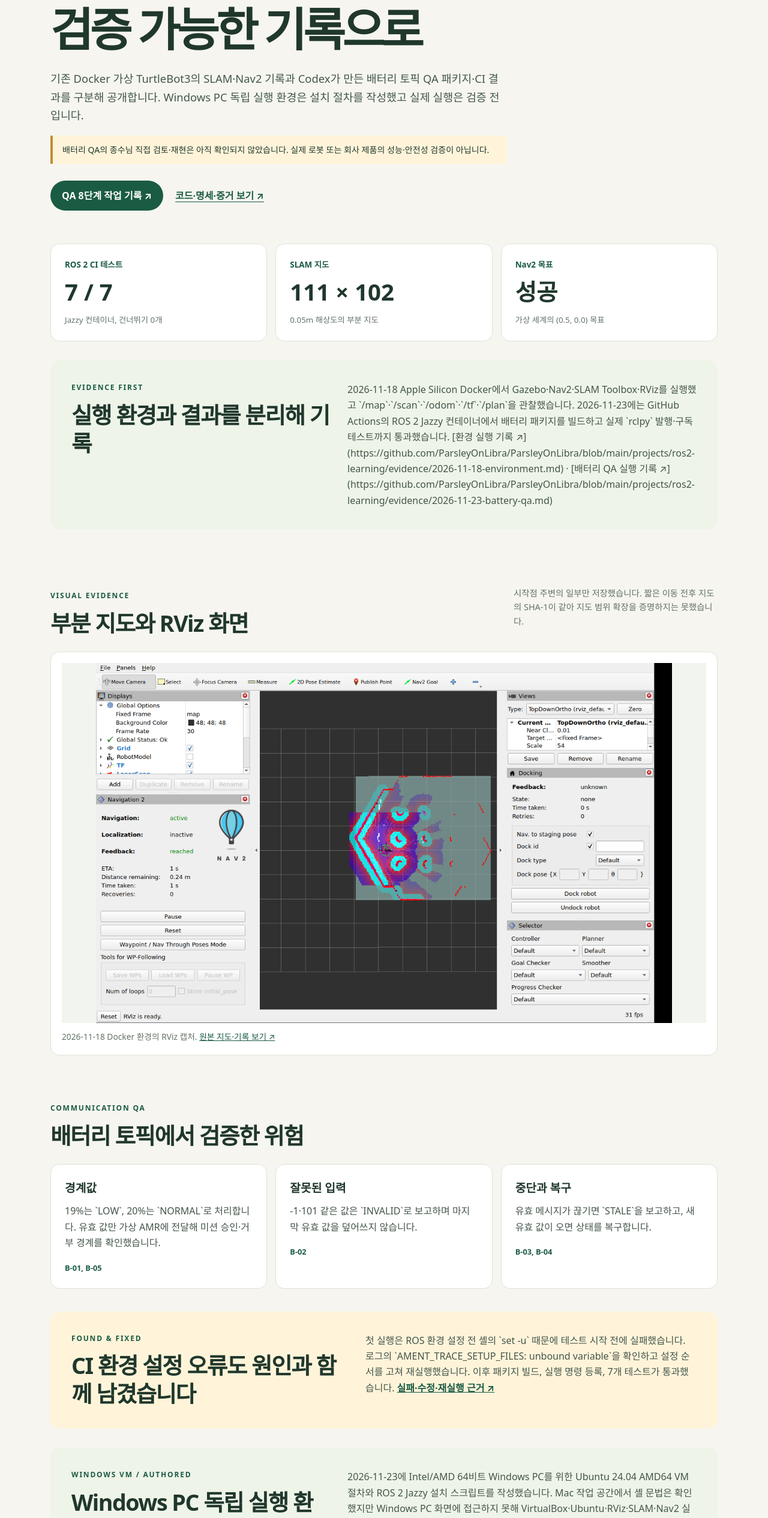
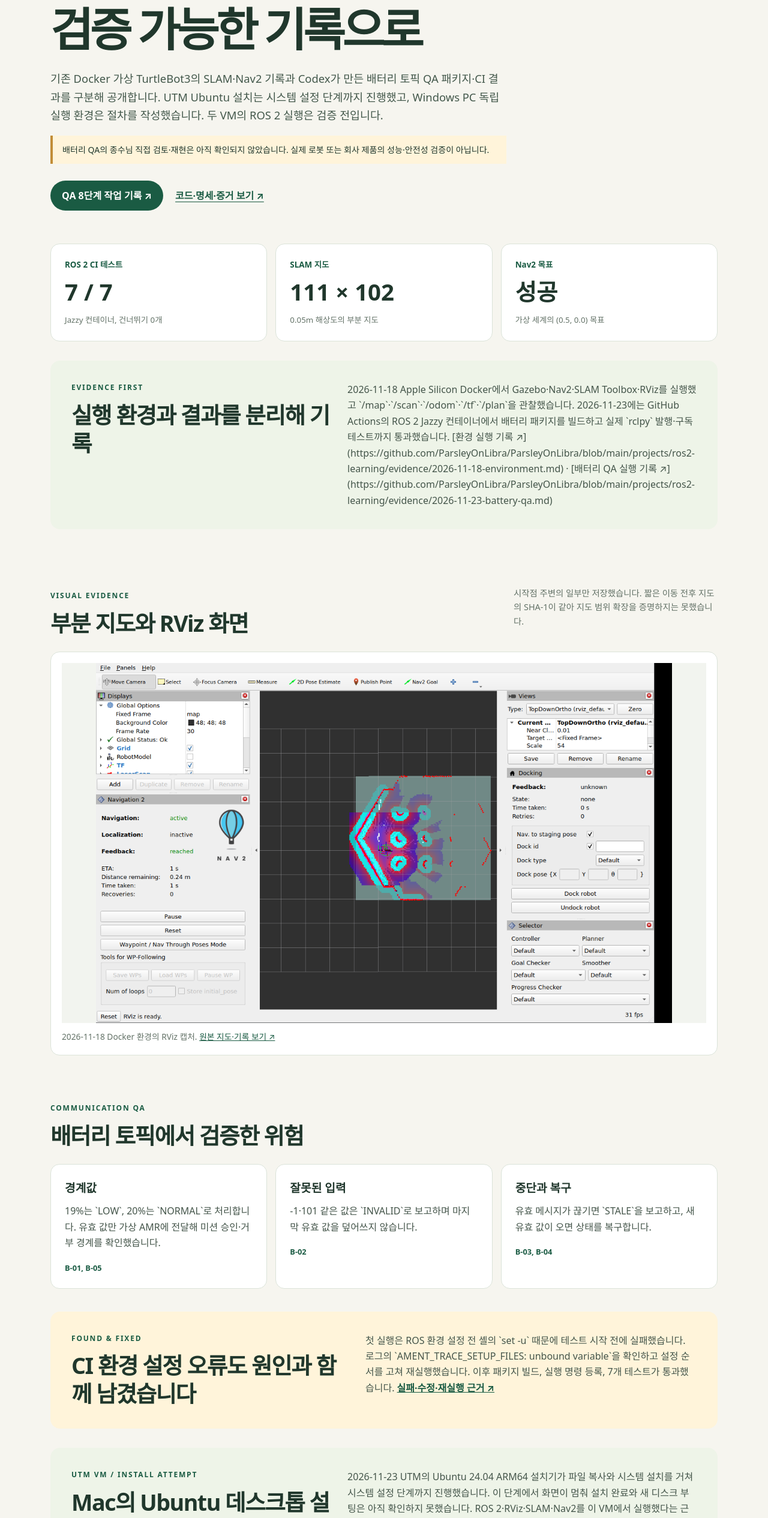
Before and after one commit to ParsleyOnLibra/ParsleyOnLibra, a plain HTML site: page docs/projects/ros2-learning/index.html in a window 1280 px wide. Shown: the part 259-2789 px from the top of the page at 60% size. Drawn offline with Linux system fonts and the light colour scheme.

Commit message:
Document UTM installation progress and unverified runtime

```diff
--- a/docs/projects/ros2-learning/index.html
+++ b/docs/projects/ros2-learning/index.html
@@ -16,7 +16,7 @@
     <section class="hero" aria-labelledby="title">
       <p class="eyebrow">ROS 2 JAZZY / BATTERY QA CODEX DRAFT</p>
       <h1 id="title">가상 AMR의 데이터 흐름을<br>검증 가능한 기록으로</h1>
-      <p class="lead">기존 Docker 가상 TurtleBot3의 SLAM·Nav2 기록과 Codex가 만든 배터리 토픽 QA 패키지·CI 결과를 구분해 공개합니다. Windows PC 독립 실행 환경은 설치 절차를 작성했고 실제 실행은 검증 전입니다.</p>
+      <p class="lead">기존 Docker 가상 TurtleBot3의 SLAM·Nav2 기록과 Codex가 만든 배터리 토픽 QA 패키지·CI 결과를 구분해 공개합니다. UTM Ubuntu 설치는 시스템 설정 단계까지 진행했고, Windows PC 독립 실행 환경은 절차를 작성했습니다. 두 VM의 ROS 2 실행은 검증 전입니다.</p>
       <p class="scope">배터리 QA의 종수님 직접 검토·재현은 아직 확인되지 않았습니다. 실제 로봇 또는 회사 제품의 성능·안전성 검증이 아닙니다.</p>
       <div class="hero-links"><a class="button" href="../../qa/ros2-learning.html">QA 8단계 작업 기록 ↗</a><a class="quiet-link" href="https://github.com/ParsleyOnLibra/ParsleyOnLibra/tree/main/projects/ros2-learning">코드·명세·증거 보기 ↗</a></div>
     </section>
@@ -39,9 +39,11 @@
 
     <section class="finding" aria-labelledby="finding-title"><div><p class="eyebrow">FOUND & FIXED</p><h2 id="finding-title">CI 환경 설정 오류도 원인과 함께 남겼습니다</h2></div><p>첫 실행은 ROS 환경 설정 전 셸의 `set -u` 때문에 테스트 시작 전에 실패했습니다. 로그의 `AMENT_TRACE_SETUP_FILES: unbound variable`을 확인하고 설정 순서를 고쳐 재실행했습니다. 이후 패키지 빌드, 실행 명령 등록, 7개 테스트가 통과했습니다. <a href="https://github.com/ParsleyOnLibra/ParsleyOnLibra/blob/main/projects/ros2-learning/evidence/2026-11-23-battery-qa.md">실패·수정·재실행 근거 ↗</a></p></section>
 
+    <section class="method" id="utm-vm" aria-labelledby="utm-title"><div><p class="eyebrow">UTM VM / INSTALL ATTEMPT</p><h2 id="utm-title">Mac의 Ubuntu 데스크톱 설치 진행</h2></div><p>2026-11-23 UTM의 Ubuntu 24.04 ARM64 설치기가 파일 복사와 시스템 설치를 거쳐 시스템 설정 단계까지 진행했습니다. 이 단계에서 화면이 멈춰 설치 완료와 새 디스크 부팅은 아직 확인하지 못했습니다. ROS 2·RViz·SLAM·Nav2를 이 VM에서 실행했다는 근거는 없습니다. <a href="https://github.com/ParsleyOnLibra/ParsleyOnLibra/blob/main/projects/ros2-learning/evidence/2026-11-23-utm-install.md">실제 설치 기록 ↗</a> · <a href="https://github.com/ParsleyOnLibra/ParsleyOnLibra/blob/main/projects/ros2-learning/environment/utm/README.md">재현 절차 ↗</a></p></section>
+
     <section class="method" id="windows-vm" aria-labelledby="windows-title"><div><p class="eyebrow">WINDOWS VM / AUTHORED</p><h2 id="windows-title">Windows PC 독립 실행 환경 준비</h2></div><p>2026-11-23에 Intel/AMD 64비트 Windows PC를 위한 Ubuntu 24.04 AMD64 VM 절차와 ROS 2 Jazzy 설치 스크립트를 작성했습니다. Mac 작업 공간에서 셸 문법은 확인했지만 Windows PC 화면에 접근하지 못해 VirtualBox·Ubuntu·RViz·SLAM·Nav2 실행은 아직 검증하지 않았습니다. <a href="https://github.com/ParsleyOnLibra/ParsleyOnLibra/blob/main/projects/ros2-learning/environment/windows-vm/README.md">설치·지도 작성 안내 ↗</a> · <a href="https://github.com/ParsleyOnLibra/ParsleyOnLibra/blob/main/projects/ros2-learning/evidence/2026-11-23-windows-vm-prep.md">준비 기록 ↗</a></p></section>
 
-    <section class="limits" aria-labelledby="limits-title"><p class="eyebrow">SCOPE & LIMITS</p><h2 id="limits-title">확인하지 않은 범위</h2><p>UTM Ubuntu VM과 Windows PC VM의 네이티브 RViz 실행, 실제 배터리 센서, 무선 통신, 장애물 회피·도킹, 실물 로봇은 검증하지 않았습니다. 지도는 부분 지도이며 동일한 PGM 파일만으로 탐색 범위가 늘었다고 주장하지 않습니다. 사용자의 별도 직접 실행·이해도 답변은 아직 기록되지 않았습니다.</p></section>
+    <section class="limits" aria-labelledby="limits-title"><p class="eyebrow">SCOPE & LIMITS</p><h2 id="limits-title">확인하지 않은 범위</h2><p>UTM Ubuntu 설치 완료와 Windows PC VM 실행, 두 VM의 네이티브 RViz 실행, 실제 배터리 센서, 무선 통신, 장애물 회피·도킹, 실물 로봇은 검증하지 않았습니다. 지도는 부분 지도이며 동일한 PGM 파일만으로 탐색 범위가 늘었다고 주장하지 않습니다. 사용자의 별도 직접 실행·이해도 답변은 아직 기록되지 않았습니다.</p></section>
     <footer>기존 ROS 2 실습 기록 + Codex 배터리 QA 공개 초안 · 모든 수치는 연결된 실행 증거의 범위에서만 해석합니다.</footer>
   </main>
 </body>
```
